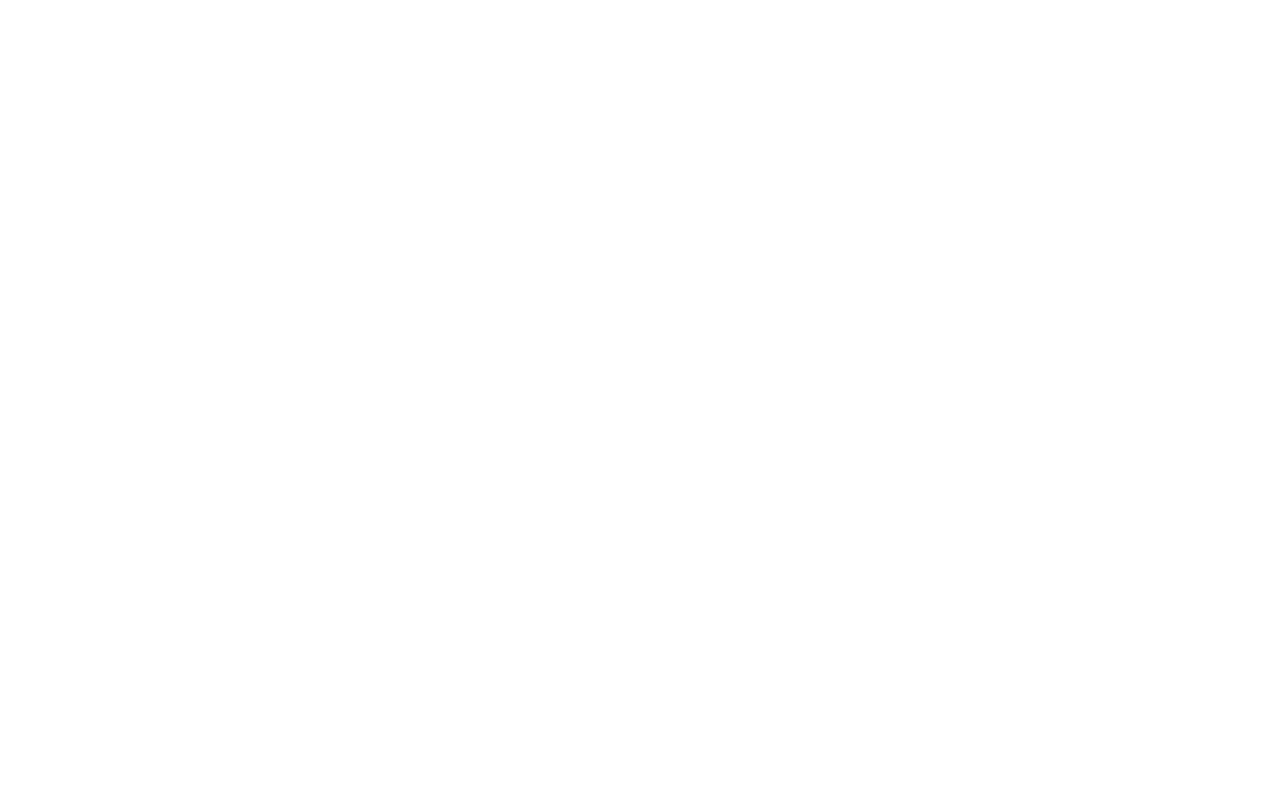
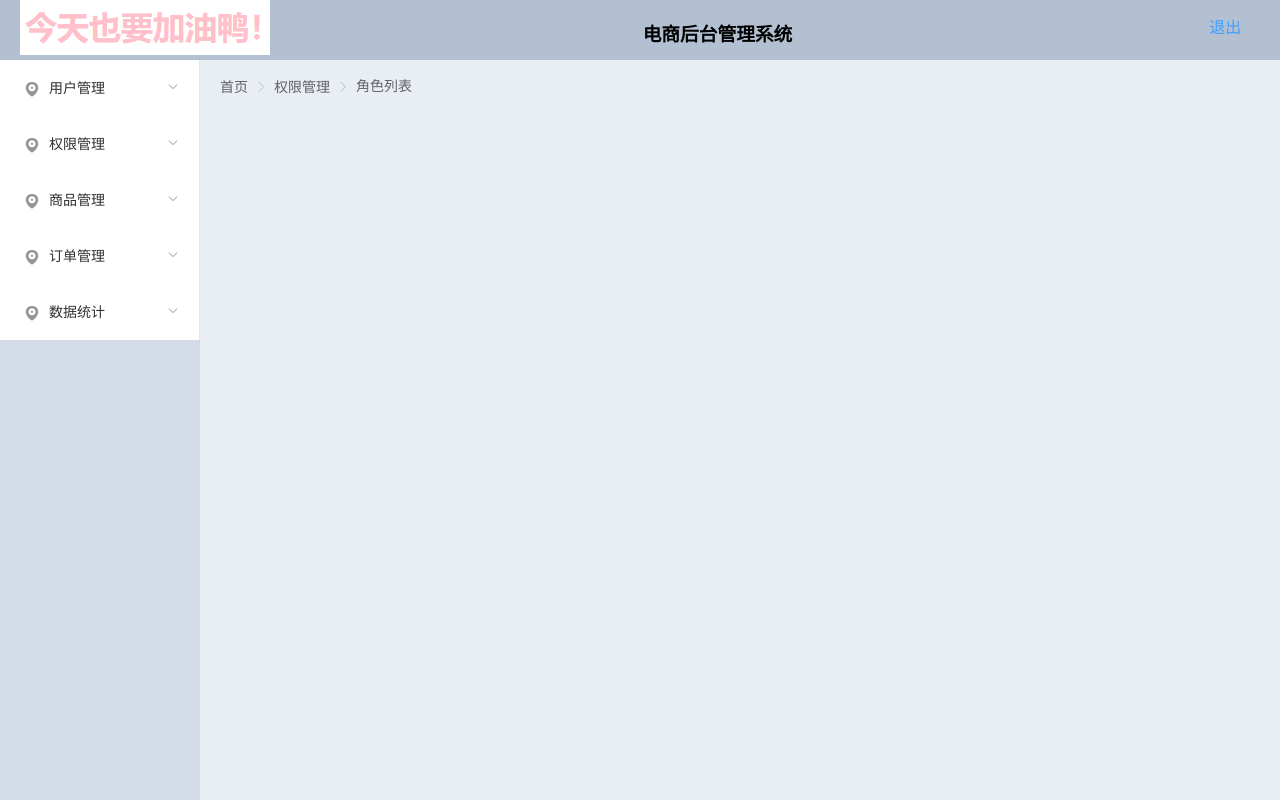
Before and after one commit to FXF33/mallmanager, a Vue app: page /#/role in a window 1280 px wide. Built offline with nearby package versions, Linux system fonts and the light colour scheme; sample sign-in values are in the browser's storage.

Commit message:
全局自定义面包屑组件

```diff
--- /dev/null
+++ b/src/components/cuscom/myBread.vue
@@ -0,0 +1,18 @@
+<template>
+    <el-breadcrumb separator-class="el-icon-arrow-right">
+        <el-breadcrumb-item>首页</el-breadcrumb-item>
+        <el-breadcrumb-item>{{level1}}</el-breadcrumb-item>
+        <el-breadcrumb-item>{{level2}}</el-breadcrumb-item>
+    </el-breadcrumb>
+</template>
+
+<script>
+export default {
+    name: 'my-bread',
+    props: ['level1','level2']
+}
+</script>
+
+<style>
+
+</style>
--- a/src/components/home/home.vue
+++ b/src/components/home/home.vue
@@ -44,7 +44,7 @@
                         <span>权限管理</span>
                     </template>
 
-                    <el-menu-item index="1-1">
+                    <el-menu-item index="role">
                         <template slot="title">
                             <i class="el-icon-location"></i>
                             <span>角色列表</span>
--- a/src/components/rights/rights.vue
+++ b/src/components/rights/rights.vue
@@ -1,12 +1,12 @@
 <template>
 <el-card class="box-card">
   <!-- 面包屑 -->
-     <el-breadcrumb separator-class="el-icon-arrow-right">
+     <!-- <el-breadcrumb separator-class="el-icon-arrow-right">
         <el-breadcrumb-item>首页</el-breadcrumb-item>
         <el-breadcrumb-item>权限管理</el-breadcrumb-item>
         <el-breadcrumb-item>权限列表</el-breadcrumb-item>
-    </el-breadcrumb>
-
+    </el-breadcrumb> -->
+    <my-bread level1="权限管理" level2="权限列表"></my-bread>
 
   <!-- 表格 -->
     <el-table
--- /dev/null
+++ b/src/components/role/role.vue
@@ -0,0 +1,13 @@
+<template>
+    <my-bread level1="权限管理" level2="角色列表"></my-bread>
+</template>
+
+<script>
+export default {
+
+}
+</script>
+
+<style>
+
+</style>
--- a/src/main.js
+++ b/src/main.js
@@ -4,6 +4,8 @@
 import ElementUI from 'element-ui'
 import 'element-ui/lib/theme-chalk/index.css'
 import App from './App'
+import MyBread from '@/components/cuscom/myBread.vue'
+
 import router from './router'
 import MyHttpServer from '@/plugins/http.js'
 import moment from 'moment'
@@ -13,6 +15,8 @@
 Vue.use(MyHttpServer)
 
 Vue.config.productionTip = false
+
+Vue.component(MyBread.name, MyBread)
 
 Vue.filter('fmtdate', (v) => {
   return moment(v).format('YYYY-MM-DD')
--- a/src/router/index.js
+++ b/src/router/index.js
@@ -4,6 +4,7 @@
 import Home from '@/components/home/home.vue'
 import Users from '@/components/users/users.vue'
 import Rights from '@/components/rights/rights.vue'
+import Role from '@/components/role/role.vue'
 
 Vue.use(Router)
 
@@ -27,6 +28,11 @@
         name: 'rights',
         path: '/rights',
         component: Rights
+      },
+      {
+        name: 'role',
+        path: '/role',
+        component: Role
       }]
     }
   ]
```
